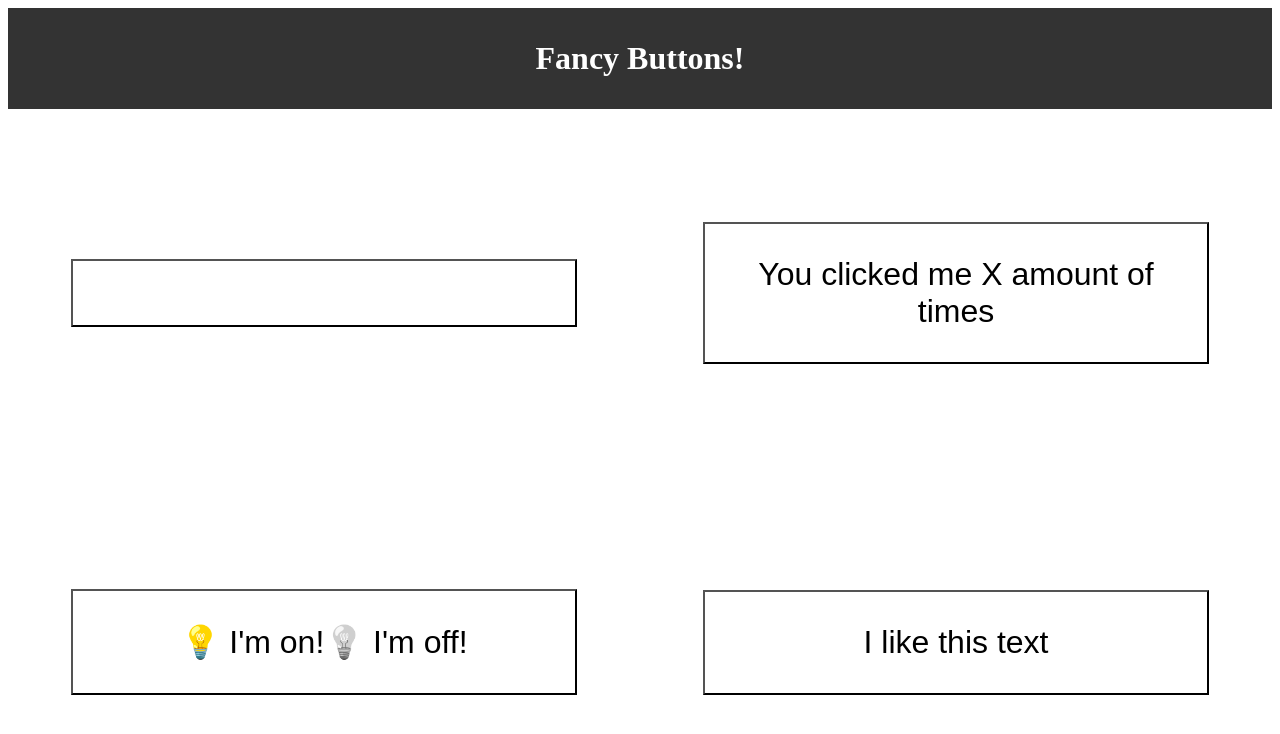
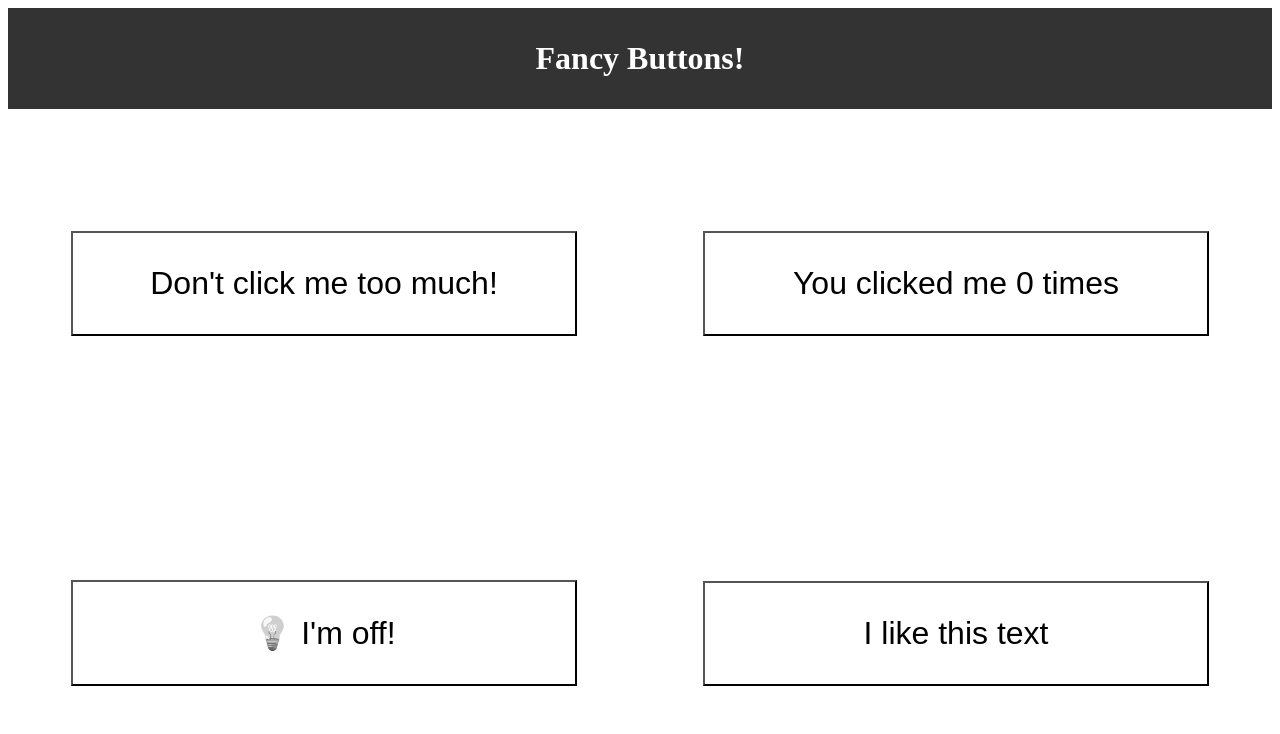
Before and after one commit to PandaBurglar/Fancy-Buttons, a React (Create React App) app: page / in a window 1280 px wide. Shown: the top 734 px of the page. Built offline with nearby package versions, Linux system fonts and the light colour scheme.

Commit message:
set initial state of each button

```diff
--- a/src/components/AngryButton.js
+++ b/src/components/AngryButton.js
@@ -6,7 +6,7 @@ import { useState } from "react";
   2. as a condition that will determine which message is displayed.
 */
 function AngryButton(props){
-  const [anger, setAnger] = useState();
+  const [anger, setAnger] = useState(0);
   return (
     <button style={{backgroundColor: `rgba(255,0,0,${anger})` }} className="AngryButton">
         {anger < 1 && <span>Don't click me too much! </span>}
--- a/src/components/CounterButton.js
+++ b/src/components/CounterButton.js
@@ -1,11 +1,18 @@
 import { useState } from "react";
+
+/*
+We want the value of clickAmount to start at 0 and increment by 1 with each click.
+We want to use the value of clickAmount in the text of the button.
+
+Replace the value of the placeholder with the value of the clickAmount state
+*/
 
 
 function CounterButton(props){
-    const [clickAmount, setClickAmount] = useState();
+    const [clickAmount, setClickAmount] = useState(0);
     return (
       <button className="CounterButton">
-        You clicked me X amount of times
+        You clicked me {clickAmount} times
       </button>
     );
   }
--- a/src/components/LightSwitchButton.js
+++ b/src/components/LightSwitchButton.js
@@ -1,12 +1,17 @@
 import { useState } from "react";
 
+/*
+For this button, we want to alternate between two states: on and off.
+Based on the state, we want to show the appropriate text
+Add conditional rendering to the the potential message of the button (light being on or off)
+*/
 
 function LightSwitchButton(props){
-  const [light, setLight] = useState();
+  const [light, setLight] = useState("off");
   return (
     <button className="LightSwitchButton">
-      {/* When the state is on */}<span className="on"><i>💡</i> I'm on!</span>
-      {/* When the state is off */}<span className="off"><i>💡</i> I'm off!</span>
+      {light === "on" && <span className="on"><i>💡</i> I'm on!</span>}
+      {light === "off" && <span className="off"><i>💡</i> I'm off!</span>}
     </button>
   );
 }
--- a/src/components/TextRepeaterButton.js
+++ b/src/components/TextRepeaterButton.js
@@ -1,11 +1,21 @@
 import { useState } from "react";
 
+/*
+Store an array of <span> elements and render them based on the value of repetitions.
+
+Create a loop that will store as many <span>I like this text</span> elements that are necessary based on the value of repetitions
+Place the array in the JSX to show those span elements inside the button.
+*/
 
 function TextRepeaterButton(props){
-  const [repetitions, setRepetitions] = useState();
+  const [repetitions, setRepetitions] = useState(1);
+  const textArray = [];
+  for (let i = 0; i < repetitions; i++) {
+    textArray.push(<span key={i}>I like this text</span>);
+  }
   return (
     <button className="TextRepeaterButton">
-      <span>I like this text</span>
+      {textArray}
     </button>
   );
 }
```
